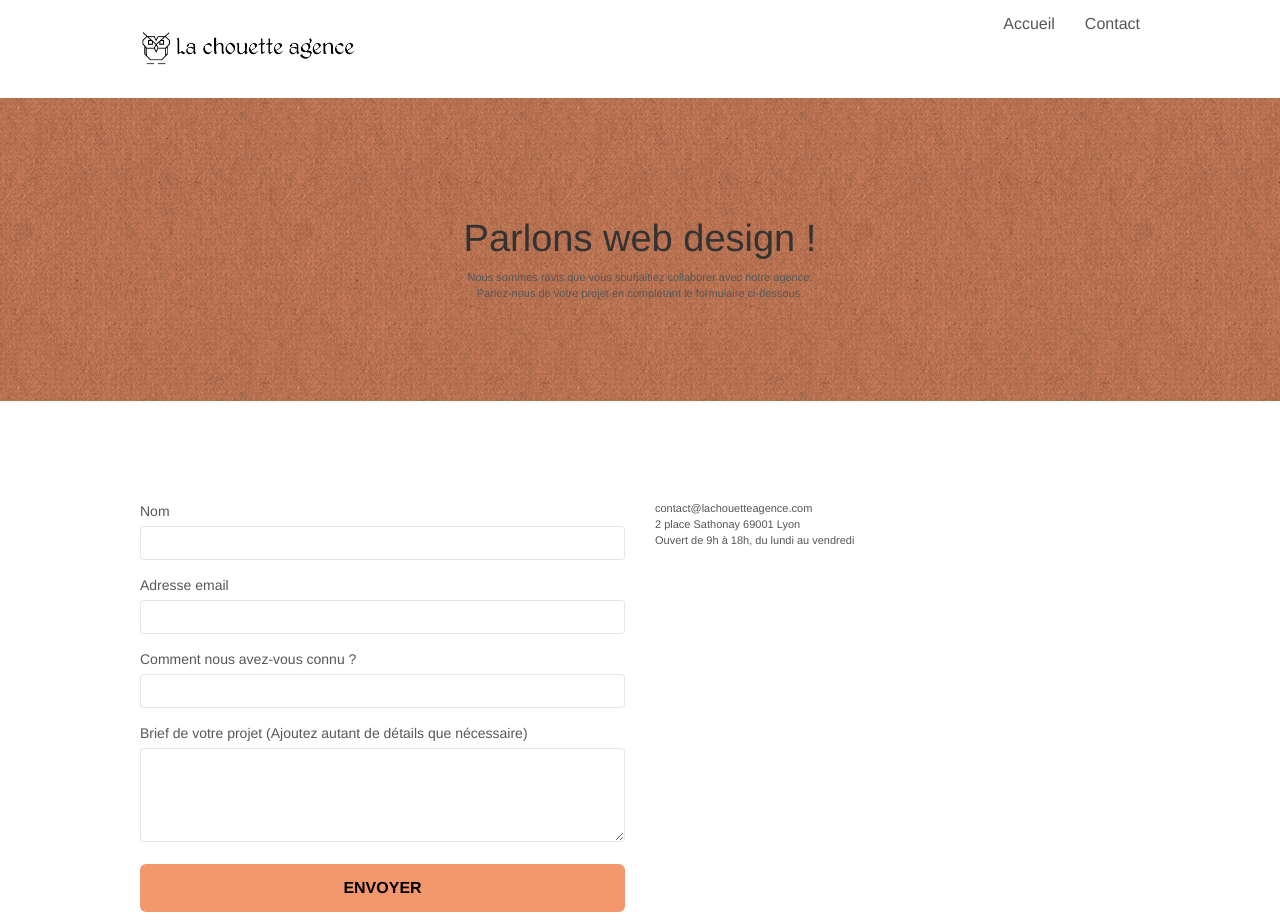
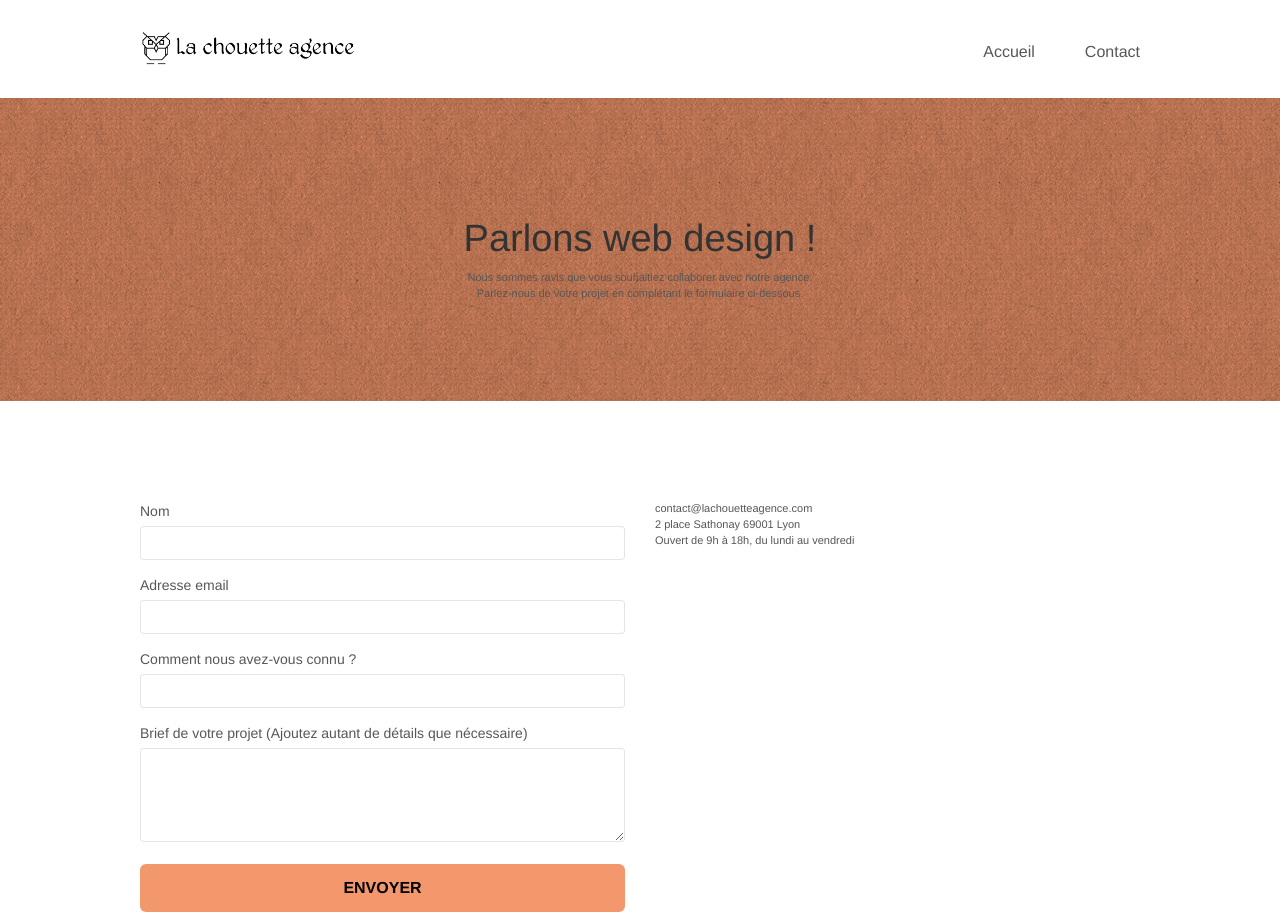
Before and after one commit to President971/JeremyDeCesare_4_06042020, a plain HTML site: page page2.html in a window 1280 px wide. Shown: the top 920 px of the page. Drawn offline with nearby package versions, Linux system fonts and the light colour scheme; files that its build step writes are made by us from their sources; a script that the page names is missing.

Commit message:
mise du style en css + reglagle menu

```diff
--- a/page2.html
+++ b/page2.html
@@ -44,7 +44,7 @@
 					<li>
 						<a href="index.html">Accueil</a>
 					</li>
-					<li>
+					<li class="contact">
 						<a href="page2.html">Contact</a>
 					</li>
 				</ul>
--- a/style.css
+++ b/style.css
@@ -25,6 +25,14 @@ a:hover {
     width: 100%;
     z-index: 100000;
     background: #FFFFFF url("img/pageload-spinner.gif") no-repeat center center;
+}
+.keyword
+{ color:#cccccc;
+  font-size:1px;
+}
+.keywords
+{
+    color:#F3976C;
 }
 
 .bloc {
@@ -195,7 +203,7 @@ a:hover {
 
 .d-bloc .panel,
 .l-bloc {
-    color: rgba(0, 0, 0, .5);
+    color: rgba(255, 255, 255, 0.5);
 }
 
 .d-bloc .panel button:hover,
@@ -326,6 +334,7 @@ a:hover {
     float: left;
     margin-top: 4px;
     font-size: 16px;
+    list-style-type: none;
 }
 
 .navbar-nav .open .dropdown-menu > li > a {
@@ -361,14 +370,13 @@ a:hover {
     position: relative;
     z-index: 2;
 }
+.contact {
+    padding-left: 20px;
+}
 
 @media (min-width: 768px) {
     .site-navigation {
-        position: relative
-        top: 50%;
-        right: 20px;
-        transform: translate(0, -50%);
-        -webkit-transform: translateY(-50%);
+        position: relative;
     }
     .nav > li .dropdown-menu a,
     .nav > li .dropdown-menu a:hover {
```
Also changed, not shown: index.html (+3 -3 lines).
